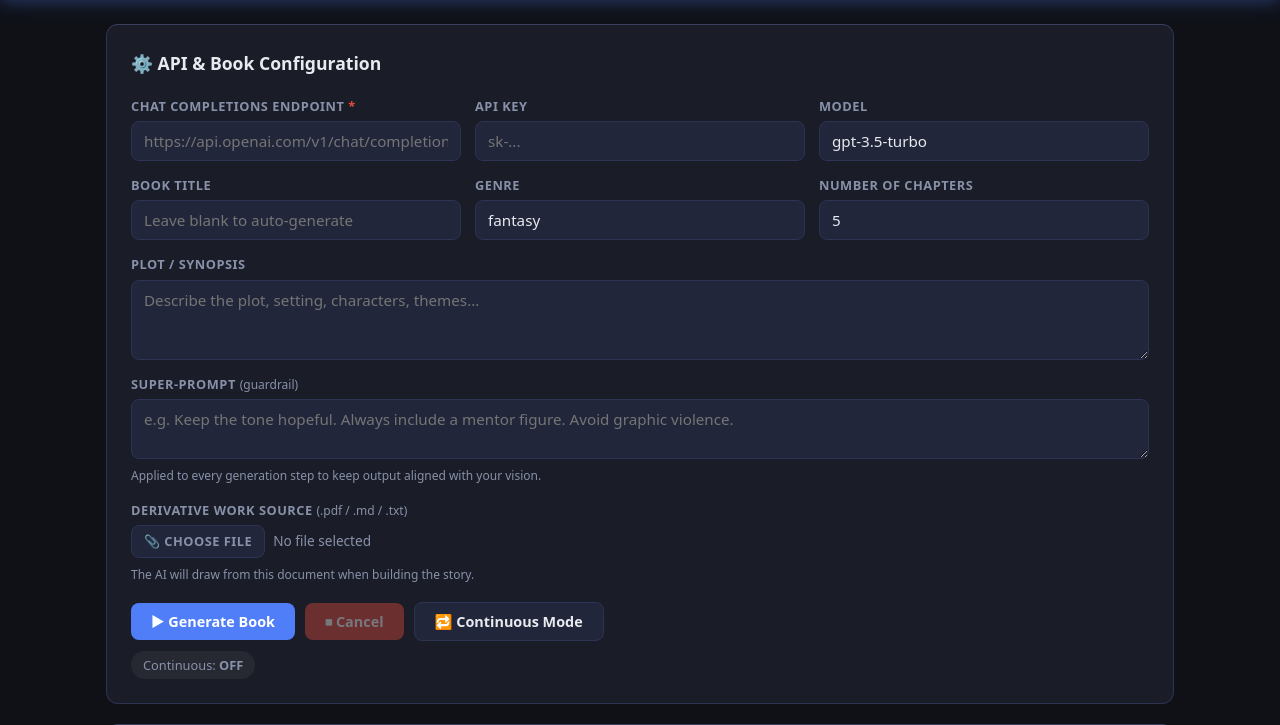
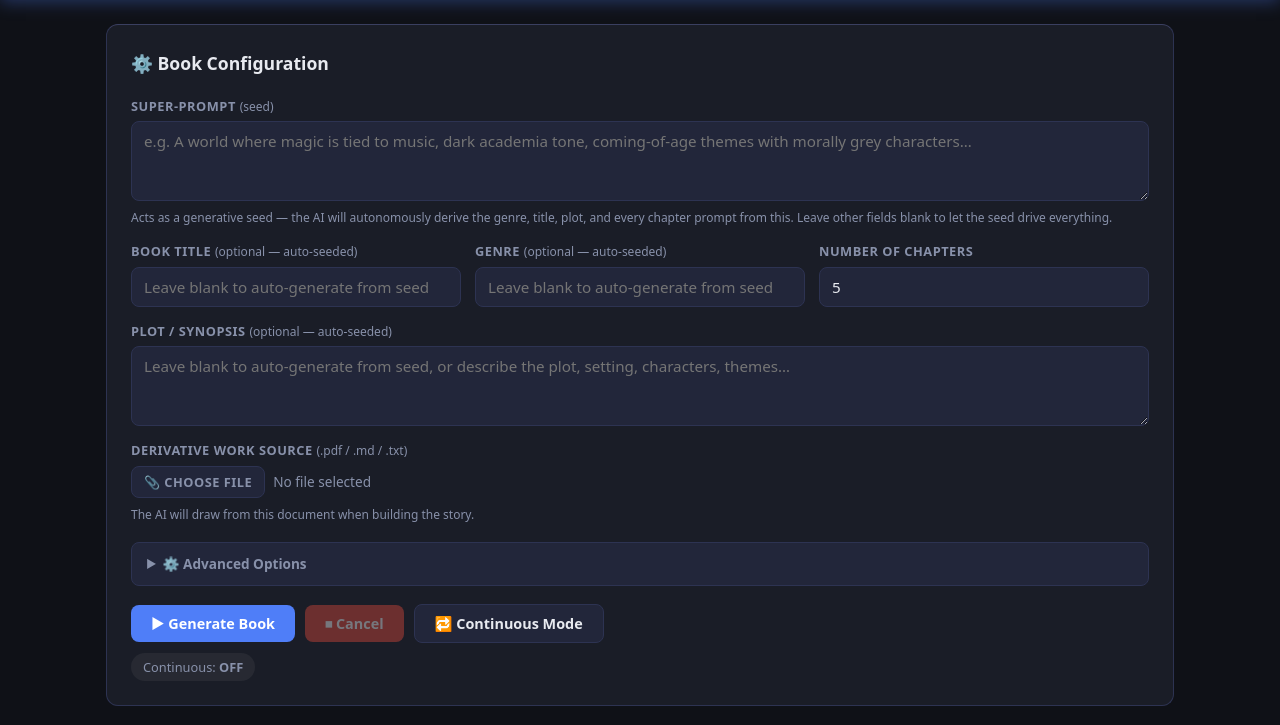
Before and after one commit to student338/liteproducer, a Flask app: page / in a window 1280 px wide. Shown: the part 70-795 px from the top of the page. Run offline with Flask 3, Linux system fonts and the light colour scheme; data that the repository does not hold is empty.

Commit message:
feat: rename super-prompt to seed, add collapsible advanced API options
Agent-Logs-Url: https://github.com/student338/liteproducer/sessions/9cca2e78-777f-4813-b146-5933373a9a22

Co-authored-by: student338 <242527059+student338@users.noreply.github.com>

```diff
--- a/app.py
+++ b/app.py
@@ -231,16 +231,16 @@ def generate_book(session_id: str):
         with uploads_lock:
             derivative_text = uploads.get(upload_id, "")
 
-    # ---- Autonomous prompt generation from super-prompt ----
-    # When a super-prompt is provided, use it to auto-generate the book's
-    # genre, title, and plot so that all generated books share the same
-    # thematic DNA while still varying from one another.
+    # ---- Autonomous prompt generation from seed ----
+    # When a seed (super-prompt) is provided, use it to auto-generate the book's
+    # genre, title, and plot so that all generated books grow organically from the
+    # same creative seed while still varying from one another.
     genre = cfg.get("genre", "").strip()
     plot = cfg.get("plot", "").strip()
     title = cfg.get("title", "").strip()
 
     if super_prompt:
-        push("status", {"msg": "Generating book concept from super-prompt…", "phase": "prompts"})
+        push("status", {"msg": "Generating book concept from seed…", "phase": "prompts"})
 
         needs_title = not title
         needs_plot = not plot
@@ -256,10 +256,10 @@ def generate_book(session_id: str):
                 missing.append("PLOT: <2-4 sentence synopsis covering setting, protagonist, central conflict, and stakes>")
 
             gen_prompt = (
-                "You are a creative writing consultant. Based on the following creative guardrail, "
-                "generate a unique and compelling book concept. The guardrail describes the shared "
-                "genre, themes, tone, and plot tendencies that all books in this series must follow.\n\n"
-                f"Guardrail: {super_prompt}\n\n"
+                "You are a creative writing consultant. Based on the following creative seed, "
+                "generate a unique and compelling book concept. The seed defines the shared "
+                "genre, themes, tone, and story tendencies that all books grown from it must embody.\n\n"
+                f"Seed: {super_prompt}\n\n"
             )
             if derivative_text:
                 gen_prompt += (
@@ -313,17 +313,17 @@ def generate_book(session_id: str):
 
     push("status", {"msg": f'Starting book: "{title}"', "phase": "outline"})
 
-    # Build system message — super-prompt acts as the persistent style guardrail
-    # for every generation step throughout the book
+    # Build system message — super-prompt (seed) informs every generation step,
+    # driving the voice, themes, and style throughout the book
     system_content = (
         f"You are a skilled {genre} author writing a book titled \"{title}\". "
         "Write vivid, immersive prose. Each chapter should be at least 800 words."
     )
     if super_prompt:
         system_content += (
-            "\n\nCreative guardrail — you must honour this throughout the entire book. "
-            "It defines the genre conventions, recurring themes, tone, plot tendencies, "
-            f"and stylistic expectations for this work:\n{super_prompt}"
+            "\n\nCreative seed — let this guide the entire voice, themes, style, "
+            "and story direction of the book. Every prompt and chapter should grow "
+            f"organically from this seed:\n{super_prompt}"
         )
     if derivative_text:
         excerpt = derivative_text[:DERIVATIVE_SYSTEM_CHARS]
--- a/static/app.js
+++ b/static/app.js
@@ -223,11 +223,11 @@
         break;
 
       case 'prompts_generated': {
-        // Show auto-generated book concept from super-prompt
+        // Show auto-generated book concept from seed
         const auto = evtData.auto_generated || {};
         let msg = '';
         if (auto.genre || auto.title || auto.plot) {
-          msg += '\n[Auto-generated from super-prompt]\n';
+          msg += '\n[Autonomously generated from seed]\n';
           if (auto.genre) msg += `  Genre : ${evtData.genre}\n`;
           if (auto.title) msg += `  Title : ${evtData.title}\n`;
           if (auto.plot)  msg += `  Plot  : ${evtData.plot}\n`;
--- a/static/style.css
+++ b/static/style.css
@@ -375,7 +375,41 @@ textarea { resize: vertical; }
 }
 @keyframes blink { 50% { opacity: 0; } }
 
-/* -- Instruction row -------------------------------------------------------- */
+/* -- Advanced options (collapsible) ----------------------------------------- */
+.advanced-options {
+  margin-top: 18px;
+  border: 1px solid var(--border);
+  border-radius: var(--radius-btn);
+  background: var(--bg3);
+  overflow: hidden;
+}
+.advanced-summary {
+  cursor: pointer;
+  padding: 10px 14px;
+  font-size: .85rem;
+  font-weight: 600;
+  color: var(--text-muted);
+  list-style: none;
+  display: flex;
+  align-items: center;
+  gap: 6px;
+  user-select: none;
+}
+.advanced-summary::-webkit-details-marker { display: none; }
+.advanced-summary::before {
+  content: '▶';
+  font-size: .7rem;
+  transition: transform .2s;
+  display: inline-block;
+}
+details[open] .advanced-summary::before { transform: rotate(90deg); }
+.advanced-grid {
+  padding: 14px;
+  border-top: 1px solid var(--border);
+  background: var(--bg2);
+}
+
+
 .instruction-row { display: flex; flex-direction: column; gap: 6px; }
 .instr-label     { font-size: .85rem; font-weight: 600; color: var(--text-muted); }
 .instr-controls  { display: flex; gap: 8px; }
--- a/templates/index.html
+++ b/templates/index.html
@@ -27,27 +27,22 @@
   <main>
     <!-- ── Configuration Panel ─────────────────────────────────────────── -->
     <section class="panel" id="config-panel">
-      <h2>⚙️ API &amp; Book Configuration</h2>
+      <h2>⚙️ Book Configuration</h2>
       <div class="form-grid">
-        <div class="field">
-          <label for="endpoint">Chat Completions Endpoint <span class="req">*</span></label>
-          <input id="endpoint" type="url" placeholder="https://api.openai.com/v1/chat/completions" />
+        <div class="field field--wide">
+          <label for="super-prompt">
+            Super-Prompt <span class="tag-hint">(seed)</span>
+          </label>
+          <textarea id="super-prompt" rows="3" placeholder="e.g. A world where magic is tied to music, dark academia tone, coming-of-age themes with morally grey characters…"></textarea>
+          <small class="field-hint">Acts as a generative seed — the AI will autonomously derive the genre, title, plot, and every chapter prompt from this. Leave other fields blank to let the seed drive everything.</small>
         </div>
         <div class="field">
-          <label for="api-key">API Key</label>
-          <input id="api-key" type="password" placeholder="sk-..." />
+          <label for="title">Book Title <span class="tag-hint">(optional — auto-seeded)</span></label>
+          <input id="title" type="text" placeholder="Leave blank to auto-generate from seed" />
         </div>
         <div class="field">
-          <label for="model">Model</label>
-          <input id="model" type="text" placeholder="gpt-3.5-turbo" value="gpt-3.5-turbo" />
-        </div>
-        <div class="field">
-          <label for="title">Book Title</label>
-          <input id="title" type="text" placeholder="Leave blank to auto-generate" />
-        </div>
-        <div class="field">
-          <label for="genre">Genre</label>
-          <input id="genre" type="text" placeholder="fantasy, sci-fi, mystery, romance…" value="fantasy" list="genre-list" />
+          <label for="genre">Genre <span class="tag-hint">(optional — auto-seeded)</span></label>
+          <input id="genre" type="text" placeholder="Leave blank to auto-generate from seed" list="genre-list" />
           <datalist id="genre-list">
             <option value="fantasy"></option>
             <option value="science fiction"></option>
@@ -66,15 +61,8 @@
           <input id="num-chapters" type="number" min="1" max="30" value="5" />
         </div>
         <div class="field field--wide">
-          <label for="plot">Plot / Synopsis</label>
-          <textarea id="plot" rows="3" placeholder="Describe the plot, setting, characters, themes…"></textarea>
-        </div>
-        <div class="field field--wide">
-          <label for="super-prompt">
-            Super-Prompt <span class="tag-hint">(guardrail)</span>
-          </label>
-          <textarea id="super-prompt" rows="2" placeholder="e.g. Keep the tone hopeful. Always include a mentor figure. Avoid graphic violence."></textarea>
-          <small class="field-hint">Applied to every generation step to keep output aligned with your vision.</small>
+          <label for="plot">Plot / Synopsis <span class="tag-hint">(optional — auto-seeded)</span></label>
+          <textarea id="plot" rows="3" placeholder="Leave blank to auto-generate from seed, or describe the plot, setting, characters, themes…"></textarea>
         </div>
         <div class="field field--wide">
           <label>Derivative Work Source <span class="tag-hint">(.pdf / .md / .txt)</span></label>
@@ -87,6 +75,25 @@
           <small class="field-hint">The AI will draw from this document when building the story.</small>
         </div>
       </div>
+
+      <!-- Advanced Options (API settings) -->
+      <details class="advanced-options" id="advanced-options">
+        <summary class="advanced-summary">⚙️ Advanced Options</summary>
+        <div class="form-grid advanced-grid">
+          <div class="field">
+            <label for="endpoint">Chat Completions Endpoint <span class="req">*</span></label>
+            <input id="endpoint" type="url" placeholder="https://api.openai.com/v1/chat/completions" />
+          </div>
+          <div class="field">
+            <label for="api-key">API Key</label>
+            <input id="api-key" type="password" placeholder="sk-..." />
+          </div>
+          <div class="field">
+            <label for="model">Model</label>
+            <input id="model" type="text" placeholder="gpt-3.5-turbo" value="gpt-3.5-turbo" />
+          </div>
+        </div>
+      </details>
 
       <div class="actions-row">
         <button id="btn-start" class="btn btn-primary">▶ Generate Book</button>
```
